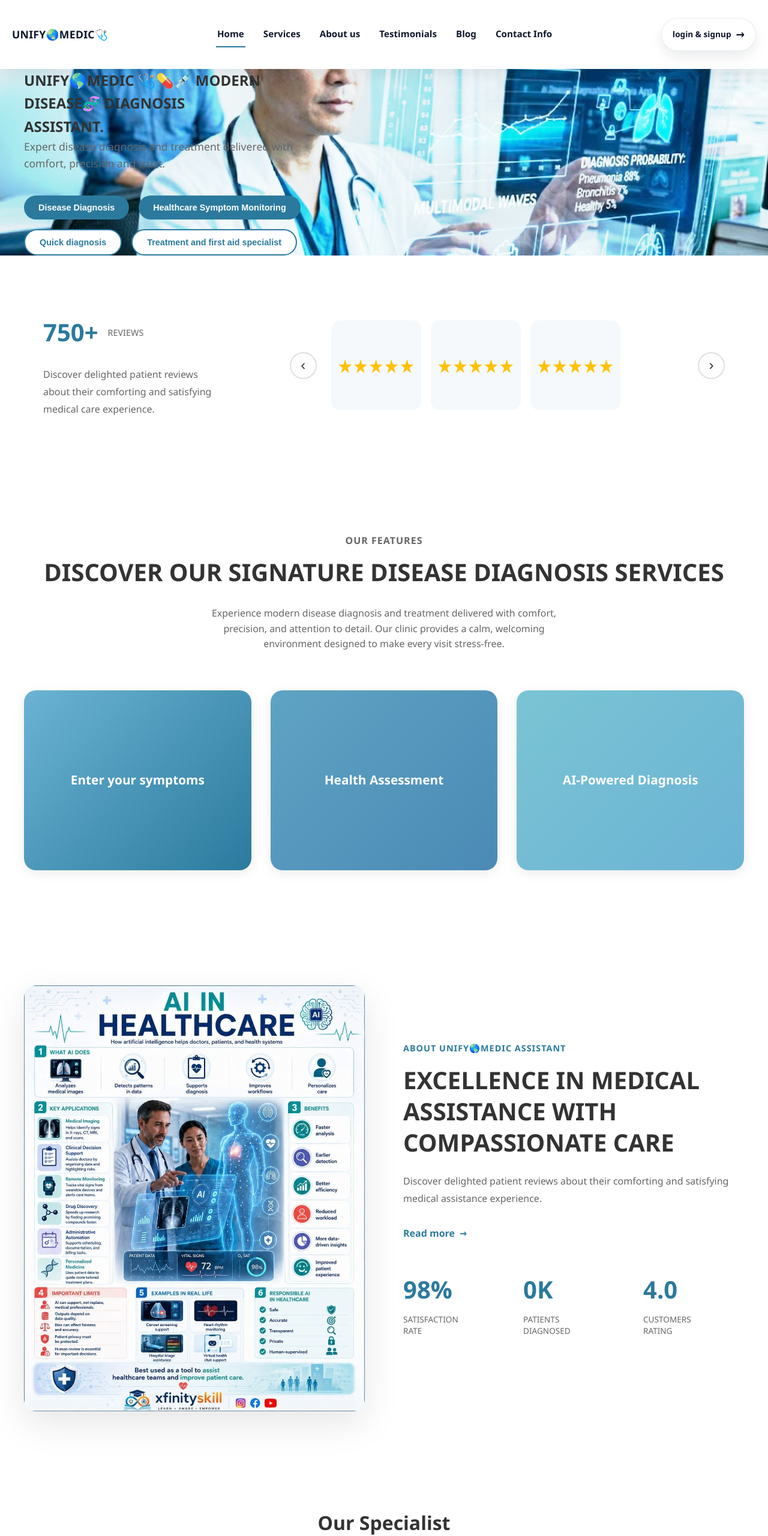
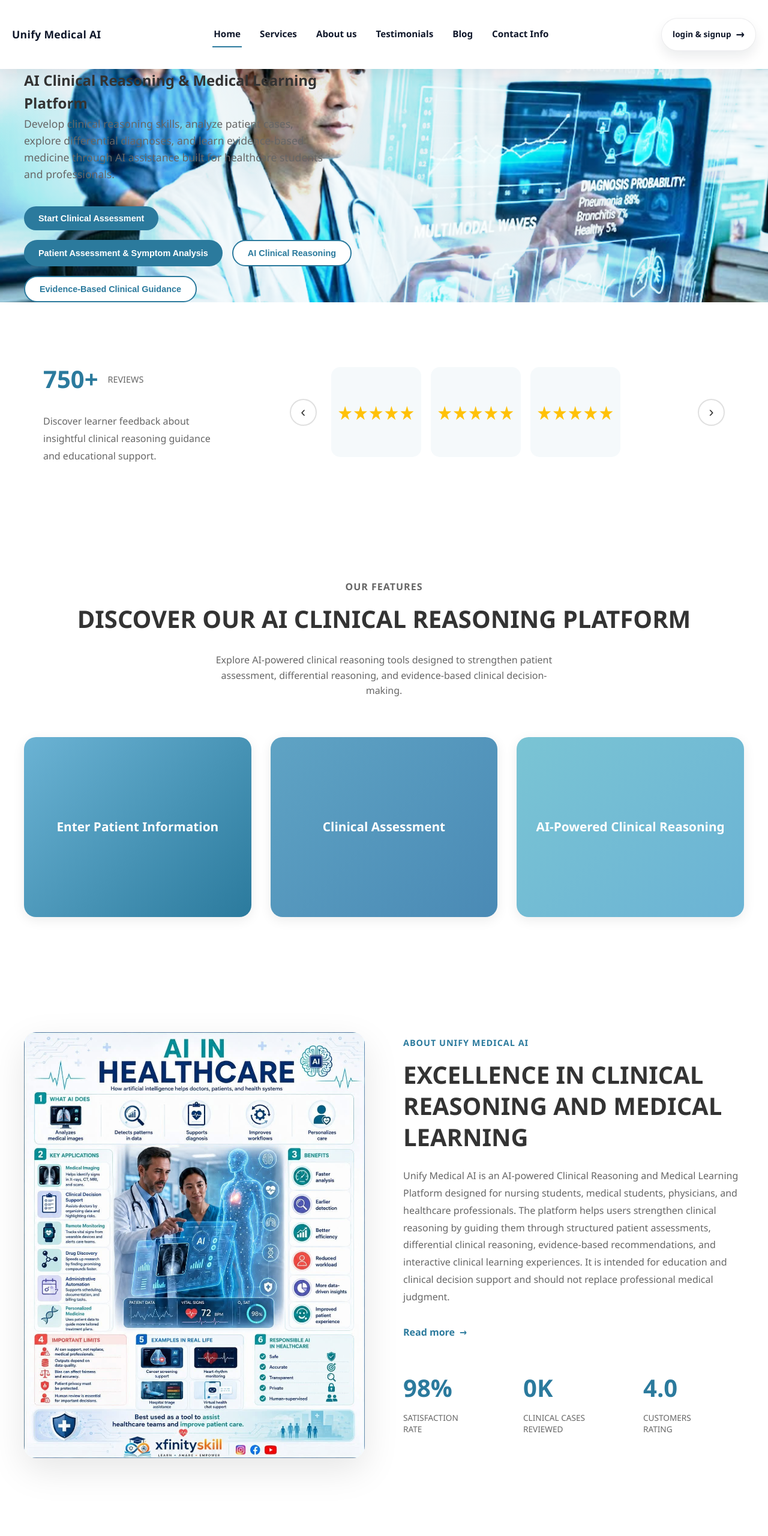
Before and after one commit to olamide567olamide-dot/medlab, a plain HTML site: page index.html in a window 1280 px wide. Shown: the top 2561 px of the page at 60% size. Drawn offline with Linux system fonts and the light colour scheme.

Commit message:
anyword/s

```diff
--- a/index.html
+++ b/index.html
@@ -3,7 +3,7 @@
 <head>
     <meta charset="UTF-8">
     <meta name="viewport" content="width=device-width, initial-scale=1.0">
-    <title>modern _disease diagnosis assistant</title>
+    <title>Unify Medical AI - Clinical Reasoning & Medical Learning Platform</title>
     <link rel="stylesheet" href="style.css">
     <style>
         html {
@@ -298,7 +298,7 @@
     <header class="navbar">
         <div class="navbar-container">
             <div class="navbar-logo">
-                <span class="logo-icon">UNIFY🌏MEDIC🩺</span>
+                <span class="logo-icon">Unify Medical AI</span>
             </div>
             <nav class="navbar-menu">
                 <a href="#home" class="nav-link">Home</a>
@@ -334,17 +334,16 @@
         <div class="hero-container">
             <div class="hero-content">
                 <h1 class="hero-title">
-                    UNIFY🌎MEDIC 🩺💊💉
-                    MODERN<br>DISEASE🧬 DIAGNOSIS<br><span class="highlight">ASSISTANT.</span>
+                    AI Clinical Reasoning & Medical Learning<br><span class="highlight">Platform</span>
                 </h1>
                 <p class="hero-description">
-                    Expert disease diagnosis and treatment delivered with comfort, precision and trust.
+                    Develop clinical reasoning skills, analyze patient cases, explore differential diagnoses, and learn evidence-based medicine through AI assistance built for healthcare students and professionals.
                 </p>
                 <div class="service-badges">
-                    <button class="badge diagnosis-badge">Disease Diagnosis</button>
-                    <button class="badge monitoring-badge">Healthcare Symptom Monitoring</button>
-                    <button class="badge quick-diagnosis">Quick diagnosis </button>
-                    <button class="badge specialist">Treatment and first aid specialist </button>
+                    <button class="badge diagnosis-badge">Start Clinical Assessment</button>
+                    <button class="badge monitoring-badge">Patient Assessment & Symptom Analysis</button>
+                    <button class="badge quick-diagnosis">AI Clinical Reasoning</button>
+                    <button class="badge specialist">Evidence-Based Clinical Guidance</button>
                 </div>
             </div>
 
@@ -363,7 +362,7 @@
                 <div class="stat-label">Reviews</div>
             </div>
             <p class="reviews-text">
-                Discover delighted patient reviews about their comforting and satisfying medical care experience.
+                Discover learner feedback about insightful clinical reasoning guidance and educational support.
             </p>
         </div>
         <div class="review-carousel">
@@ -381,23 +380,23 @@
     <section id="services" class="services">
         <div class="services-header">
             <h2>Our Features</h2>
-            <h3>DISCOVER OUR SIGNATURE DISEASE DIAGNOSIS SERVICES</h3>
-            <p>Experience modern disease diagnosis and treatment delivered with comfort, precision, and attention to detail. Our clinic provides a calm, welcoming environment designed to make every visit stress-free.</p>
+            <h3>DISCOVER OUR AI CLINICAL REASONING PLATFORM</h3>
+            <p>Explore AI-powered clinical reasoning tools designed to strengthen patient assessment, differential reasoning, and evidence-based clinical decision-making.</p>
         </div>
         <div class="services-grid">
             <div class="service-card">
                 <div class="service-image symptoms-img">
-                    <span>Enter your symptoms</span>
+                    <span>Enter Patient Information</span>
                 </div>
             </div>
             <div class="service-card">
                 <div class="service-image assessment-img">
-                    <span>Health Assessment</span>
+                    <span>Clinical Assessment</span>
                 </div>
             </div>
             <div class="service-card">
                 <div class="service-image diagnosis-img">
-                    <span>AI-Powered Diagnosis</span>
+                    <span>AI-Powered Clinical Reasoning</span>
                 </div>
             </div>
         </div>
@@ -410,9 +409,11 @@
                 <img src="image.jpg" alt="About iMEDIC Assistant">
             </div>
             <div class="about-content">
-                <h4 class="about-label">About UNIFY🌎MEDIC Assistant</h4>
-                <h2>EXCELLENCE IN MEDICAL ASSISTANCE WITH COMPASSIONATE CARE</h2>
-                <p>Discover delighted patient reviews about their comforting and satisfying medical assistance experience.</p>
+                <h4 class="about-label">About Unify Medical AI</h4>
+                <h2>EXCELLENCE IN CLINICAL REASONING AND MEDICAL LEARNING</h2>
+                <p>Unify Medical AI is an AI-powered Clinical Reasoning and Medical Learning Platform designed for nursing students, medical students, physicians, and healthcare professionals.
+                The platform helps users strengthen clinical reasoning by guiding them through structured patient assessments, differential clinical reasoning, evidence-based recommendations, and interactive clinical learning experiences.
+                It is intended for education and clinical decision support and should not replace professional medical judgment.</p>
                 <a href="#" class="read-more-btn">
                     Read more
                     <span>→</span>
@@ -424,7 +425,7 @@
                     </div>
                     <div class="stat">
                         <h3>50K</h3>
-                        <p>PATIENTS<br>DIAGNOSED</p>
+                        <p>CLINICAL CASES<br>REVIEWED</p>
                     </div>
                     <div class="stat">
                         <h3>4.9</h3>
@@ -450,26 +451,25 @@
     <!-- Testimonials Section -->
     <section id="testimonials" class="testimonials">
         <div class="testimonials-container">
-            <h2>Patient Testimonials</h2>
+            <h2>User Testimonials</h2>
             <div class="testimonials-grid">
                 <div class="testimonial-card">
                     <div class="stars">★★★★★</div>
-                    <p>" i am a medical student .this app made my entire experience comfortable and professional
-                        insense that when i was attending to my patient i was able to get a quick diagnosis for my patient possible disease infection . Highly recommended!"</p>
+                    <p>"As a medical student, this platform made clinical case review clear and professional, helping me develop confidence in my diagnostic reasoning. Highly recommended!"</p>
                     <h4>Sarah Johnson</h4>
-                    <p class="patient-type">Patient</p>
+                    <p class="patient-type">Healthcare Learner</p>
                 </div>
                 <div class="testimonial-card">
                     <div class="stars">★★★★★</div>
-                    <p>"The facilities are modern and clean. I felt completely at ease during my treatment."</p>
+                    <p>"The user experience is modern and intuitive. I gained better clinical insight and felt more prepared for real patient assessments."</p>
                     <h4>Michael Chen</h4>
-                    <p class="patient-type">Patient</p>
+                    <p class="patient-type">Healthcare Learner</p>
                 </div>
                 <div class="testimonial-card">
                     <div class="stars">★★★★★</div>
-                    <p>"Exceptional care and attention to detail. This is my go-to disease diagnosis for all my family's needs."</p>
+                    <p>"Exceptional detail and educational support. This is my go-to platform for refining clinical reasoning and case assessment."</p>
                     <h4>Emma Wilson</h4>
-                    <p class="patient-type">Patient</p>
+                    <p class="patient-type">Healthcare Learner</p>
                 </div>
             </div>
         </div>
@@ -488,14 +488,14 @@
                 </article>
                 <article class="blog-card">
                     <img src="professional healthcare.png" alt="Professional Healthcare">
-                    <h3>The Benefits of Professional Disease Diagnosis</h3>
-                    <p>Discover why professional diagnosis is safer and more effective than over-the-counter options.</p>
+                    <h3>The Benefits of Professional Clinical Reasoning</h3>
+                    <p>Discover why expert clinical reasoning is safer and more effective than symptom-only evaluation.</p>
                     <a href="imedic_ai (1).html">Read More →</a>
                 </article>
                 <article class="blog-card">
                     <img src="healthcare.png" alt="Healthcare">
                     <h3>Why Regular Checkups Matter</h3>
-                    <p>Understanding the importance of regular diagnosis for long-term healthy life.</p>
+                    <p>Understanding the importance of regular clinical assessment for long-term health.</p>
                     <a href="imedic_ai (1).html">Read More →</a>
                 </article>
             </div>
@@ -505,9 +505,9 @@
     <!-- CTA Section -->
     <section class="cta">
         <div class="cta-content">
-            <h2>Ready for Your Health Transformation?</h2>
-            <p>Sign up or login today and get instant disease diagnosis with our AI-powered medical assistant.</p>
-            <a href="login.html" class="cta-button">GET STARTED NOW</a>
+            <h2>Ready to Improve Your Clinical Reasoning?</h2>
+            <p>Sign up today to access AI-assisted clinical reasoning, evidence-based learning, interactive patient assessments, virtual clinical cases, and clinical decision support.</p>
+            <a href="login.html" class="cta-button">START LEARNING</a>
         </div>
     </section>
 
@@ -517,8 +517,8 @@
     <footer class="footer">
         <div class="footer-container">
             <div class="footer-section">
-                <h4>About UNIFY🌍MEDIC</h4>
-                <p>Our AI helps healthcare students and professionals develop clinical reasoning by analyzing symptoms, explaining why certain diseases are more likely than others, and guiding users through the diagnostic thought process.</p>
+                <h4>About Unify Medical AI</h4>
+                <p>Our AI helps healthcare students and professionals develop clinical reasoning by analyzing patient cases, explaining differential reasoning, and guiding users through evidence-based decision support.</p>
             </div>
             <div class="footer-section">
                 <h4>Quick Links</h4>
@@ -545,7 +545,7 @@
             </div>
         </div>
         <div class="footer-bottom">
-            <p>&copy; 2026 UNIFY🌏MEDIC. All rights reserved.</p>
+            <p>&copy; 2026 Unify Medical AI. All rights reserved.</p>
         </div>
     </footer>
 
```
Also changed, not shown: login.html (+3 -3 lines), signup.html (+3 -3 lines).
